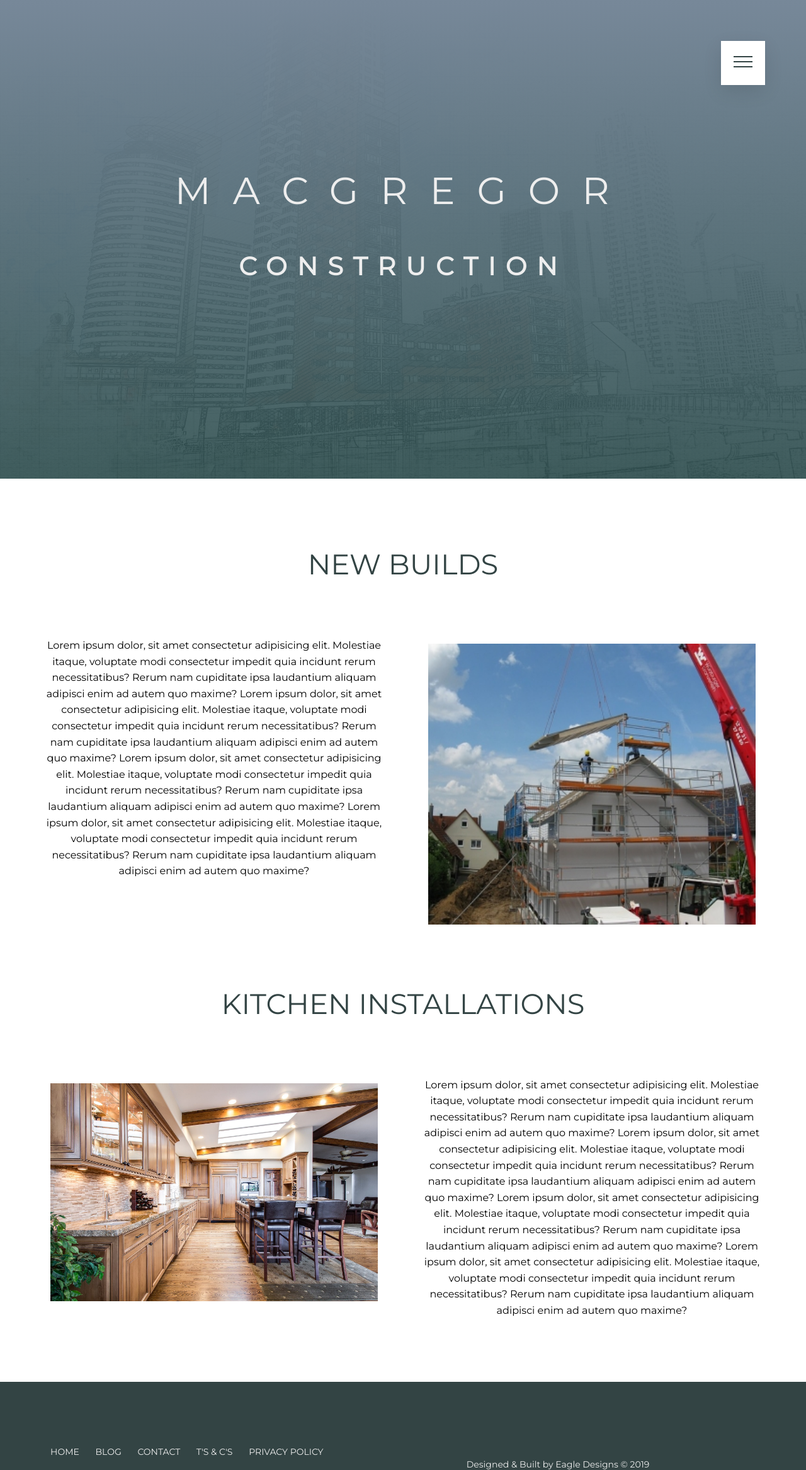
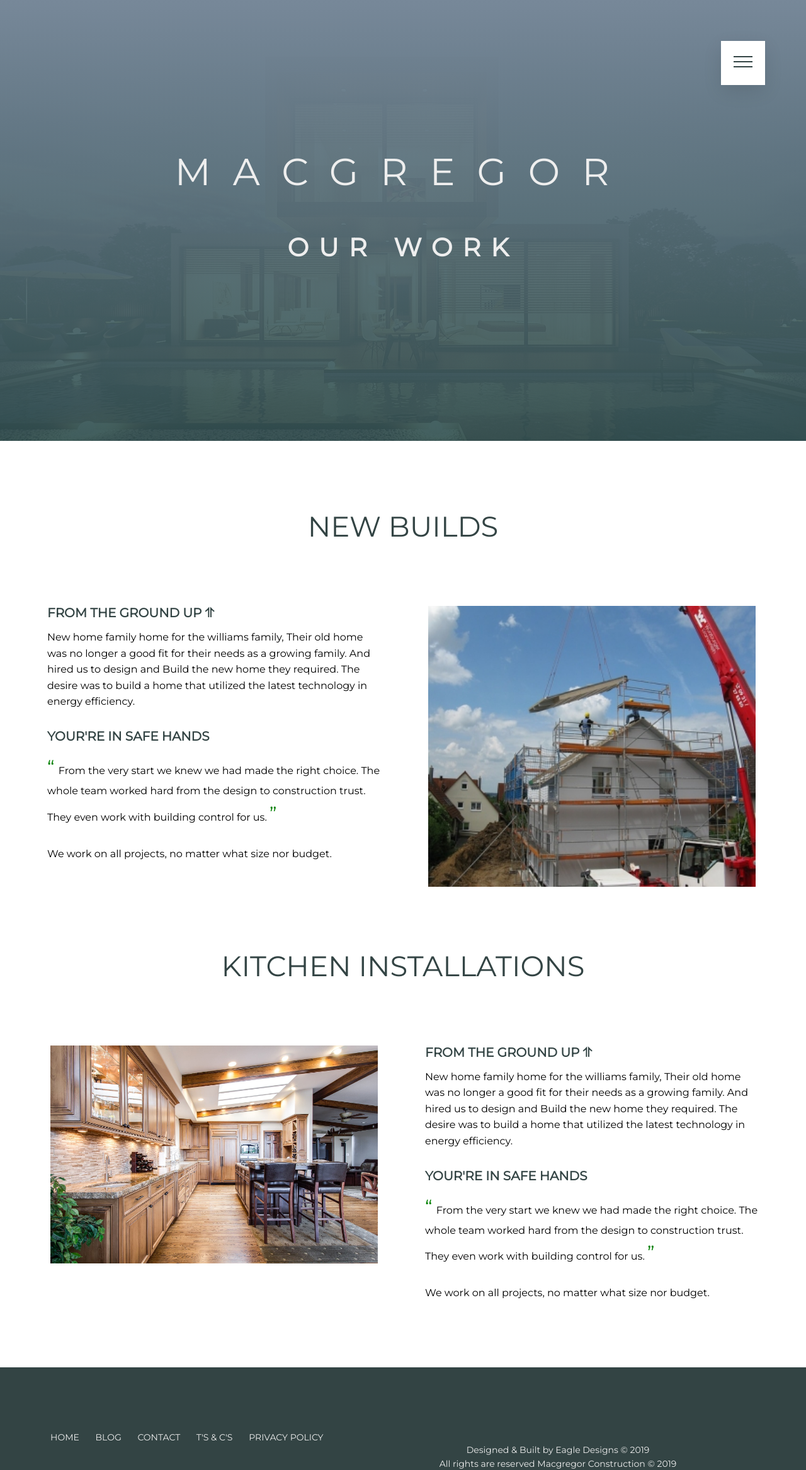
Before and after one commit to Krom121/macgregor, a Django app: page /project/ in a window 1280 px wide. Shown: the top 2334 px of the page at 63% size. Run offline with Django 3.2, Linux system fonts and the light colour scheme.

Commit message:
project page update

```diff
--- a/src/pages/static/css/main.css
+++ b/src/pages/static/css/main.css
@@ -148,6 +148,13 @@ body {
     .heading-primary--fourth {
       font-size: 2.5rem; } }
 
+.terrainy-heading {
+  color: #344;
+  font-size: 2rem;
+  font-weight: 600;
+  text-transform: uppercase;
+  padding: .5rem; }
+
 .project-heading {
   font-size: 3rem;
   font-weight: 400;
@@ -161,14 +168,25 @@ body {
     .project-heading {
       font-size: 2.5rem; } }
 
+.quotes-symbol {
+  font-size: 3rem;
+  color: green;
+  padding-right: .2rem; }
+
 .center-text {
   text-align: center; }
+
+.margin-bottom-xsm {
+  margin-bottom: 1.6rem; }
 
 .margin-bottom-sm {
   margin-bottom: 2rem; }
 
 .margin-bottom-lg {
   margin-bottom: 8rem; }
+
+.margin-top-xsm {
+  margin-top: 2rem; }
 
 .margin-top-sm {
   margin-top: 4rem; }
@@ -605,6 +623,13 @@ label {
   background-position: bottom;
   position: relative; }
 
+.header-3 {
+  height: 70rem;
+  background-image: linear-gradient(to bottom, lightslategray, rgba(47, 79, 79, 0.9)), url(../img/blog-list-main.jpg);
+  background-size: cover;
+  background-position: bottom;
+  position: relative; }
+
 .navbar__checkbox {
   display: none; }
 .navbar__button {
@@ -779,7 +804,8 @@ label {
   padding: 10rem 0; }
 
 .project-text {
-  text-align: center; }
+  font-size: 1.6rem;
+  padding: .5rem; }
 
 .blog-page {
   padding: 15rem 0; }
--- a/src/pages/static/scss/base/_typography.scss
+++ b/src/pages/static/scss/base/_typography.scss
@@ -152,6 +152,14 @@ body{
     }
 }
 
+.terrainy-heading{
+    color: $secondary-font-color;
+    font-size: 2rem;
+    font-weight: 600;
+    text-transform: uppercase;
+    padding: .5rem;
+}
+
 .project-heading{
     font-size: 3rem;
     font-weight: 400;
@@ -167,3 +175,9 @@ body{
         font-size: 2.5rem;
     }
 }
+
+.quotes-symbol{
+    font-size: 3rem;
+    color: green;
+    padding-right: .2rem;
+}
--- a/src/pages/static/scss/base/_utilities.scss
+++ b/src/pages/static/scss/base/_utilities.scss
@@ -1,4 +1,9 @@
 .center-text{text-align: center;}
+
+
+.margin-bottom-xsm{margin-bottom: 1.6rem;
+
+}
 
 .margin-bottom-sm{margin-bottom: 2rem;
 
@@ -7,7 +12,9 @@
 .margin-bottom-lg{margin-bottom: 8rem;
 
 }
+.margin-top-xsm{margin-top: 2rem;
 
+}
 .margin-top-sm{margin-top: 4rem;
 
 }
--- a/src/pages/static/scss/layout/_header.scss
+++ b/src/pages/static/scss/layout/_header.scss
@@ -19,3 +19,14 @@
     background-position: bottom;
     position: relative;
 }
+
+.header-3{
+    height: 70rem;
+    background-image: linear-gradient(to bottom,
+    rgba($color-primary-light, 1),
+    rgba($color-primary-dark, 0.9)),
+    url(../img/blog-list-main.jpg);
+    background-size: cover;
+    background-position: bottom;
+    position: relative;
+}
--- a/src/pages/static/scss/page/_project-page.scss
+++ b/src/pages/static/scss/page/_project-page.scss
@@ -3,5 +3,6 @@
 }
 
 .project-text{
-    text-align: center;
+    font-size: $default-font-size;
+    padding: .5rem;
 }
--- a/src/pages/templates/project.html
+++ b/src/pages/templates/project.html
@@ -1,35 +1,46 @@
 {% extends 'base.html' %}
 {% load static%}
+{% block header %}
+<header class="header-3">
+        <div class="text-box">
+        <h1 class="heading-primary">
+           <span class="heading-primary--main">Macgregor</span>
+           <span class="heading-primary--sub">Our Work</span>
+        </h1>
+        </div>
+        {% if messages %}
+        <div class="messages">
+        <ul>
+        {% for message in messages %}
+        <li {% if message.tags %} class="{{ message.tags }}"{% endif %}>{{ message }}</li>
+        {% endfor %}
+        </ul>
+    </div>
+    {% endif %}
+    </header>
+{% endblock %}
 {% block content %}
 <section class="project-page">
     <div class="row">
             <h2 class="heading-primary-secondary margin-bottom-lg">New Builds</h2>
     <div class="col-2-of-4">
+        <h4 class="terrainy-heading">From The Ground Up &uHar;</h4>
+        <p class="project-text margin-bottom-xsm">
+        New home family home for the williams family, Their old home was no longer
+        a good fit for their needs as a growing family. And hired us to design and Build
+        the new home they required. The desire was to build a home that utilized the latest
+        technology in energy efficiency.
+        </p>
+        <h4 class="terrainy-heading">Your're In Safe Hands</h4>
+        <p class="project-text margin-bottom-xsm">
+        <span class="quotes-symbol">&#x0201C;</span>
+        From the very start we knew we had made the right choice.
+        The whole team worked hard from the design to construction trust.
+            They even work with building control for us.
+        <span class="quotes-symbol">&#x0201D;</span>
+        </p>
         <p class="project-text">
-            Lorem ipsum dolor, sit amet
-            consectetur adipisicing elit. Molestiae itaque,
-             voluptate modi consectetur impedit quia incidunt
-             rerum necessitatibus? Rerum nam cupiditate ipsa
-             laudantium
-            aliquam adipisci enim ad autem quo maxime?
-            Lorem ipsum dolor, sit amet
-            consectetur adipisicing elit. Molestiae itaque,
-             voluptate modi consectetur impedit quia incidunt
-             rerum necessitatibus? Rerum nam cupiditate ipsa
-             laudantium
-            aliquam adipisci enim ad autem quo maxime?
-            Lorem ipsum dolor, sit amet
-            consectetur adipisicing elit. Molestiae itaque,
-             voluptate modi consectetur impedit quia incidunt
-             rerum necessitatibus? Rerum nam cupiditate ipsa
-             laudantium
-            aliquam adipisci enim ad autem quo maxime?
-            Lorem ipsum dolor, sit amet
-            consectetur adipisicing elit. Molestiae itaque,
-             voluptate modi consectetur impedit quia incidunt
-             rerum necessitatibus? Rerum nam cupiditate ipsa
-             laudantium
-            aliquam adipisci enim ad autem quo maxime?
+        We work on all projects, no matter what size nor budget.
         </p>
     </div>
     <div class="col-2-of-4">
@@ -42,32 +53,24 @@
         <img class="project-img margin-bottom-lg" src="{% static 'img/kitchen-service.jpg' %}" alt="">
     </div>
     <div class="col-2-of-4">
-        <p class="project-text">
-        Lorem ipsum dolor, sit amet
-        consectetur adipisicing elit. Molestiae itaque,
-            voluptate modi consectetur impedit quia incidunt
-            rerum necessitatibus? Rerum nam cupiditate ipsa
-            laudantium
-        aliquam adipisci enim ad autem quo maxime?
-        Lorem ipsum dolor, sit amet
-        consectetur adipisicing elit. Molestiae itaque,
-            voluptate modi consectetur impedit quia incidunt
-            rerum necessitatibus? Rerum nam cupiditate ipsa
-            laudantium
-        aliquam adipisci enim ad autem quo maxime?
-        Lorem ipsum dolor, sit amet
-        consectetur adipisicing elit. Molestiae itaque,
-            voluptate modi consectetur impedit quia incidunt
-            rerum necessitatibus? Rerum nam cupiditate ipsa
-            laudantium
-        aliquam adipisci enim ad autem quo maxime?
-        Lorem ipsum dolor, sit amet
-        consectetur adipisicing elit. Molestiae itaque,
-            voluptate modi consectetur impedit quia incidunt
-            rerum necessitatibus? Rerum nam cupiditate ipsa
-            laudantium
-        aliquam adipisci enim ad autem quo maxime?
-        </p>
+            <h4 class="terrainy-heading">From The Ground Up &uHar;</h4>
+            <p class="project-text margin-bottom-xsm">
+            New home family home for the williams family, Their old home was no longer
+            a good fit for their needs as a growing family. And hired us to design and Build
+            the new home they required. The desire was to build a home that utilized the latest
+            technology in energy efficiency.
+            </p>
+            <h4 class="terrainy-heading">Your're In Safe Hands</h4>
+            <p class="project-text margin-bottom-xsm">
+            <span class="quotes-symbol">&#x0201C;</span>
+            From the very start we knew we had made the right choice.
+            The whole team worked hard from the design to construction trust.
+                They even work with building control for us.
+            <span class="quotes-symbol">&#x0201D;</span>
+            </p>
+            <p class="project-text">
+            We work on all projects, no matter what size nor budget.
+            </p>
     </div>
 </div>
 </section>
```
Also changed, not shown: 1 other file.
